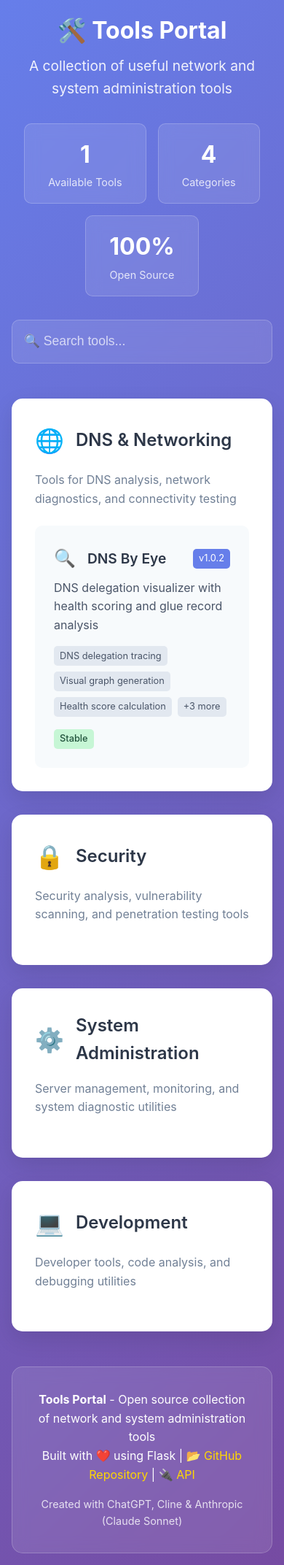
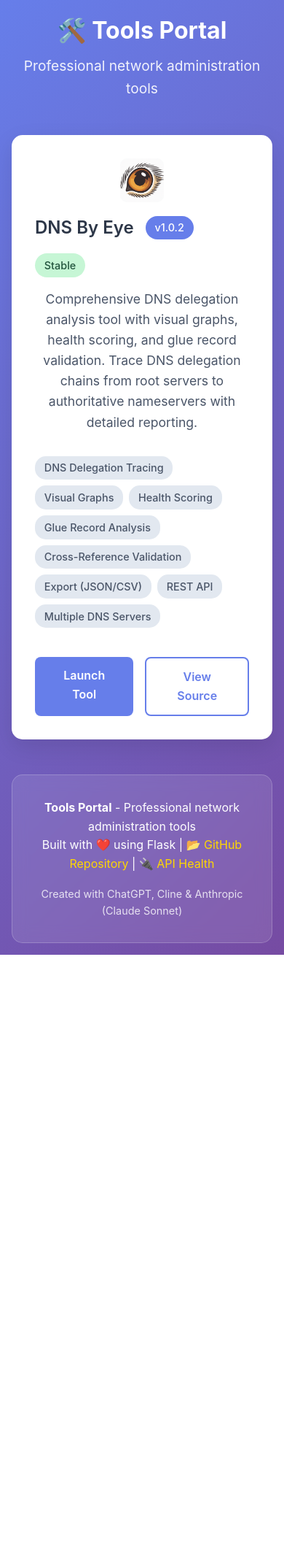
Before and after one commit to apathy-ca/tools-portal, a Flask app: page / in a window 390 px wide. Shown: the whole page at 73% size. After the commit the page ends 1308 px from the top, so only its background shows below. Run offline with Flask 3, Linux system fonts and the light colour scheme.

Commit message:
Simplify tools landing page to focus on DNS By Eye as primary tool
LANDING PAGE SIMPLIFICATION:
- templates/index.html: Remove complex category system and search functionality
- templates/index.html: Create clean, single-tool focused layout extending across screen
- templates/index.html: Use DNS By Eye logo instead of generic icons
- templates/index.html: Highlight DNS By Eye features with comprehensive description
- templates/index.html: Add direct launch and source code buttons
- templates/index.html: Maintain professional styling with better mobile responsiveness

DESIGN IMPROVEMENTS:
- Clean, focused design showcasing DNS By Eye as the primary tool
- Full-width tool card with logo, description, and feature tags
- Removed unnecessary search and empty category boxes
- Professional gradient background maintained
- Clear call-to-action buttons for launching tool and viewing source

```diff
--- a/templates/index.html
+++ b/templates/index.html
@@ -3,7 +3,7 @@
 <head>
     <meta charset="UTF-8">
     <meta name="viewport" content="width=device-width, initial-scale=1.0">
-    <title>Tools Portal - Network & System Administration Tools</title>
+    <title>Tools Portal - Network Administration Tools</title>
     <link rel="icon" type="image/png" href="{{ url_for('static', filename='favicon.png') }}">
     <style>
         * {
@@ -43,108 +43,64 @@
             opacity: 0.9;
         }
 
-        .stats {
+        .tools-list {
             display: flex;
-            justify-content: center;
-            gap: 2rem;
-            margin: 2rem 0;
-            flex-wrap: wrap;
-        }
-
-        .stat {
-            background: rgba(255, 255, 255, 0.1);
-            padding: 1rem 2rem;
-            border-radius: 10px;
-            text-align: center;
-            backdrop-filter: blur(10px);
-            border: 1px solid rgba(255, 255, 255, 0.2);
-        }
-
-        .stat-number {
-            font-size: 2rem;
-            font-weight: bold;
-            display: block;
-        }
-
-        .stat-label {
-            font-size: 0.9rem;
-            opacity: 0.8;
-        }
-
-        .categories {
-            display: grid;
-            grid-template-columns: repeat(auto-fit, minmax(300px, 1fr));
+            flex-direction: column;
             gap: 2rem;
             margin-bottom: 3rem;
         }
 
-        .category {
+        .tool {
             background: white;
             border-radius: 15px;
             padding: 2rem;
             box-shadow: 0 10px 30px rgba(0, 0, 0, 0.1);
             transition: transform 0.3s ease, box-shadow 0.3s ease;
+            cursor: pointer;
+            display: flex;
+            align-items: center;
+            gap: 2rem;
         }
 
-        .category:hover {
+        .tool:hover {
             transform: translateY(-5px);
             box-shadow: 0 20px 40px rgba(0, 0, 0, 0.15);
         }
 
-        .category-header {
+        .tool-logo {
+            flex-shrink: 0;
+            width: 80px;
+            height: 80px;
+            border-radius: 10px;
+            overflow: hidden;
             display: flex;
             align-items: center;
-            gap: 1rem;
-            margin-bottom: 1rem;
+            justify-content: center;
+            background: #f7fafc;
         }
 
-        .category-icon {
-            font-size: 2rem;
+        .tool-logo img {
+            width: 100%;
+            height: 100%;
+            object-fit: contain;
         }
 
-        .category-title {
-            font-size: 1.5rem;
-            font-weight: 600;
-            color: #2d3748;
-        }
-
-        .category-description {
-            color: #718096;
-            margin-bottom: 1.5rem;
-        }
-
-        .tools-grid {
-            display: grid;
-            gap: 1rem;
-        }
-
-        .tool {
-            background: #f7fafc;
-            border-radius: 10px;
-            padding: 1.5rem;
-            border: 2px solid transparent;
-            transition: all 0.3s ease;
-            cursor: pointer;
-        }
-
-        .tool:hover {
-            border-color: #667eea;
-            background: #edf2f7;
+        .tool-content {
+            flex: 1;
+            display: flex;
+            flex-direction: column;
+            gap: 0.5rem;
         }
 
         .tool-header {
             display: flex;
             align-items: center;
             gap: 1rem;
-            margin-bottom: 0.5rem;
-        }
-
-        .tool-icon {
-            font-size: 1.5rem;
+            flex-wrap: wrap;
         }
 
         .tool-name {
-            font-size: 1.2rem;
+            font-size: 1.8rem;
             font-weight: 600;
             color: #2d3748;
         }
@@ -152,53 +108,79 @@
         .tool-version {
             background: #667eea;
             color: white;
-            padding: 0.2rem 0.5rem;
-            border-radius: 5px;
-            font-size: 0.8rem;
-            margin-left: auto;
+            padding: 0.3rem 0.8rem;
+            border-radius: 20px;
+            font-size: 0.9rem;
+            font-weight: 500;
+        }
+
+        .tool-status {
+            background: #c6f6d5;
+            color: #22543d;
+            padding: 0.3rem 0.8rem;
+            border-radius: 20px;
+            font-size: 0.9rem;
+            font-weight: 500;
         }
 
         .tool-description {
             color: #4a5568;
-            margin-bottom: 1rem;
+            font-size: 1.1rem;
+            margin: 0.5rem 0;
         }
 
         .tool-features {
             display: flex;
             flex-wrap: wrap;
             gap: 0.5rem;
-            margin-bottom: 1rem;
+            margin: 1rem 0;
         }
 
         .feature-tag {
             background: #e2e8f0;
             color: #4a5568;
-            padding: 0.2rem 0.5rem;
-            border-radius: 5px;
-            font-size: 0.8rem;
-        }
-
-        .tool-status {
-            display: inline-block;
-            padding: 0.2rem 0.5rem;
-            border-radius: 5px;
-            font-size: 0.8rem;
+            padding: 0.3rem 0.8rem;
+            border-radius: 15px;
+            font-size: 0.9rem;
             font-weight: 500;
         }
 
-        .status-stable {
-            background: #c6f6d5;
-            color: #22543d;
+        .tool-actions {
+            display: flex;
+            gap: 1rem;
+            margin-top: 1rem;
         }
 
-        .status-beta {
-            background: #fed7d7;
-            color: #742a2a;
+        .btn {
+            padding: 0.8rem 1.5rem;
+            border-radius: 8px;
+            text-decoration: none;
+            font-weight: 600;
+            transition: all 0.3s ease;
+            border: none;
+            cursor: pointer;
+            font-size: 1rem;
         }
 
-        .status-alpha {
-            background: #feebc8;
-            color: #7b341e;
+        .btn-primary {
+            background: #667eea;
+            color: white;
+        }
+
+        .btn-primary:hover {
+            background: #5a67d8;
+            transform: translateY(-2px);
+        }
+
+        .btn-secondary {
+            background: transparent;
+            color: #667eea;
+            border: 2px solid #667eea;
+        }
+
+        .btn-secondary:hover {
+            background: #667eea;
+            color: white;
         }
 
         .footer {
@@ -221,28 +203,6 @@
             text-decoration: underline;
         }
 
-        .search-box {
-            background: rgba(255, 255, 255, 0.1);
-            border: 1px solid rgba(255, 255, 255, 0.2);
-            border-radius: 10px;
-            padding: 1rem;
-            margin: 2rem 0;
-            backdrop-filter: blur(10px);
-        }
-
-        .search-input {
-            width: 100%;
-            background: transparent;
-            border: none;
-            color: white;
-            font-size: 1.1rem;
-            outline: none;
-        }
-
-        .search-input::placeholder {
-            color: rgba(255, 255, 255, 0.7);
-        }
-
         @media (max-width: 768px) {
             .container {
                 padding: 1rem;
@@ -252,12 +212,23 @@
                 font-size: 2rem;
             }
 
-            .stats {
+            .tool {
+                flex-direction: column;
+                text-align: center;
                 gap: 1rem;
             }
 
-            .categories {
-                grid-template-columns: 1fr;
+            .tool-logo {
+                width: 60px;
+                height: 60px;
+            }
+
+            .tool-name {
+                font-size: 1.5rem;
+            }
+
+            .tool-actions {
+                justify-content: center;
             }
         }
     </style>
@@ -266,70 +237,48 @@
     <div class="container">
         <header class="header">
             <h1>🛠️ Tools Portal</h1>
-            <p>A collection of useful network and system administration tools</p>
+            <p>Professional network administration tools</p>
+        </header>
 
-            <div class="stats">
-                <div class="stat">
-                    <span class="stat-number">{{ tools|length }}</span>
-                    <span class="stat-label">Available Tools</span>
+        <main class="tools-list">
+            <div class="tool" onclick="window.open('/dns-by-eye/', '_blank')">
+                <div class="tool-logo">
+                    <img src="/dns-by-eye/static/dns_by_eye_200x200.png" alt="DNS By Eye Logo">
                 </div>
-                <div class="stat">
-                    <span class="stat-number">{{ categories|length }}</span>
-                    <span class="stat-label">Categories</span>
-                </div>
-                <div class="stat">
-                    <span class="stat-number">100%</span>
-                    <span class="stat-label">Open Source</span>
+                <div class="tool-content">
+                    <div class="tool-header">
+                        <h2 class="tool-name">DNS By Eye</h2>
+                        <span class="tool-version">v1.0.2</span>
+                        <span class="tool-status">Stable</span>
+                    </div>
+                    <p class="tool-description">
+                        Comprehensive DNS delegation analysis tool with visual graphs, health scoring, and glue record validation.
+                        Trace DNS delegation chains from root servers to authoritative nameservers with detailed reporting.
+                    </p>
+                    <div class="tool-features">
+                        <span class="feature-tag">DNS Delegation Tracing</span>
+                        <span class="feature-tag">Visual Graphs</span>
+                        <span class="feature-tag">Health Scoring</span>
+                        <span class="feature-tag">Glue Record Analysis</span>
+                        <span class="feature-tag">Cross-Reference Validation</span>
+                        <span class="feature-tag">Export (JSON/CSV)</span>
+                        <span class="feature-tag">REST API</span>
+                        <span class="feature-tag">Multiple DNS Servers</span>
+                    </div>
+                    <div class="tool-actions">
+                        <a href="/dns-by-eye/" class="btn btn-primary" onclick="event.stopPropagation();">Launch Tool</a>
+                        <a href="https://github.com/apathy-ca/dns_by_eye" target="_blank" class="btn btn-secondary" onclick="event.stopPropagation();">View Source</a>
+                    </div>
                 </div>
             </div>
-
-            <div class="search-box">
-                <input type="text" class="search-input" placeholder="🔍 Search tools..." id="searchInput">
-            </div>
-        </header>
-
-        <main class="categories" id="categoriesContainer">
-            {% for category_name, category_info in categories.items() %}
-            <div class="category" data-category="{{ category_name }}">
-                <div class="category-header">
-                    <span class="category-icon">{{ category_info.icon }}</span>
-                    <h2 class="category-title">{{ category_name }}</h2>
-                </div>
-                <p class="category-description">{{ category_info.description }}</p>
-
-                <div class="tools-grid">
-                    {% for tool_id, tool in tools.items() %}
-                    {% if tool.category == category_name %}
-                    <div class="tool" onclick="window.open('{{ tool.url }}', '_blank')" data-tool="{{ tool_id }}">
-                        <div class="tool-header">
-                            <span class="tool-icon">{{ tool.icon }}</span>
-                            <span class="tool-name">{{ tool.name }}</span>
-                            <span class="tool-version">v{{ tool.version }}</span>
-                        </div>
-                        <p class="tool-description">{{ tool.description }}</p>
-                        <div class="tool-features">
-                            {% for feature in tool.features[:3] %}
-                            <span class="feature-tag">{{ feature }}</span>
-                            {% endfor %}
-                            {% if tool.features|length > 3 %}
-                            <span class="feature-tag">+{{ tool.features|length - 3 }} more</span>
-                            {% endif %}
-                        </div>
-                        <span class="tool-status status-{{ tool.status }}">{{ tool.status.title() }}</span>
-                    </div>
-                    {% endif %}
-                    {% endfor %}
-                </div>
-            </div>
-            {% endfor %}
         </main>
 
         <footer class="footer">
             <p>
-                <strong>Tools Portal</strong> - Open source collection of network and system administration tools<br>
+                <strong>Tools Portal</strong> - Professional network administration tools<br>
                 Built with ❤️ using Flask |
-                <a href="https://github.com/apathy-ca/tools-portal" target="_blank">📂 GitHub Repository</a> |
-                <a href="/api/tools" target="_blank">🔌 API</a>
+                <a href="https://github.com/apathy-ca/dns_by_eye" target="_blank">📂 GitHub Repository</a> |
+                <a href="/dns-by-eye/api/health" target="_blank">🔌 API Health</a>
             </p>
             <p style="margin-top: 1rem; font-size: 0.9rem; opacity: 0.8;">
                 Created with ChatGPT, Cline & Anthropic (Claude Sonnet)
@@ -338,47 +287,17 @@
     </div>
 
     <script>
-        // Search functionality
-        document.getElementById('searchInput').addEventListener('input', function(e) {
-            const searchTerm = e.target.value.toLowerCase();
-            const categories = document.querySelectorAll('.category');
-
-            categories.forEach(category => {
-                const tools = category.querySelectorAll('.tool');
-                let hasVisibleTools = false;
-
-                tools.forEach(tool => {
-                    const toolName = tool.querySelector('.tool-name').textContent.toLowerCase();
-                    const toolDescription = tool.querySelector('.tool-description').textContent.toLowerCase();
-                    const toolFeatures = Array.from(tool.querySelectorAll('.feature-tag'))
-                        .map(tag => tag.textContent.toLowerCase()).join(' ');
-
-                    const matches = toolName.includes(searchTerm) ||
-                                  toolDescription.includes(searchTerm) ||
-                                  toolFeatures.includes(searchTerm);
-
-                    tool.style.display = matches ? 'block' : 'none';
-                    if (matches) hasVisibleTools = true;
-                });
-
-                category.style.display = hasVisibleTools ? 'block' : 'none';
-            });
-        });
-
         // Add keyboard navigation
         document.addEventListener('keydown', function(e) {
-            if (e.key === '/' && !e.target.matches('input')) {
-                e.preventDefault();
-                document.getElementById('searchInput').focus();
+            if (e.key === 'Enter' && e.target.closest('.tool')) {
+                e.target.closest('.tool').click();
             }
         });
 
-        // Tool click analytics (if needed)
+        // Tool click analytics
         document.querySelectorAll('.tool').forEach(tool => {
             tool.addEventListener('click', function() {
-                const toolId = this.dataset.tool;
-                console.log(`Tool clicked: ${toolId}`);
-                // Add analytics tracking here if needed
+                console.log('DNS By Eye tool accessed');
             });
         });
     </script>
```
